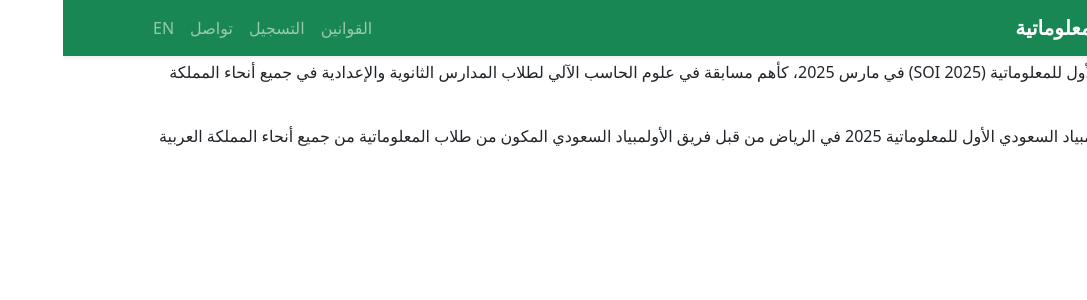
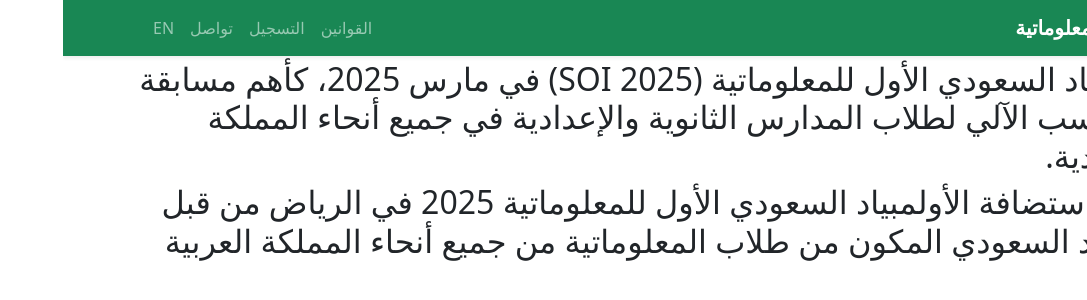
Before and after one commit to Saudi-olympiad-in-informatics/Website, a Jekyll site: the page built from root/index.md, in a window 1280 px wide. Shown: the top 300 px of the page, without its empty margins (193-1280 px from the left). Built offline with Jekyll 4.4.1, drawn with Linux system fonts in a browser that asks for light colours; nearby versions of some CDN libraries; our own code applies the rules of GitHub Pages for plain Markdown files.

Commit message:
refinements

```diff
--- a/root/index.md
+++ b/root/index.md
@@ -3,6 +3,6 @@
 lang: ar
 ---
 
-ستقام الأولمبياد السعودي الأول للمعلوماتية (SOI 2025) في مارس 2025، كأهم مسابقة في علوم الحاسب الآلي لطلاب المدارس الثانوية والإعدادية في جميع أنحاء المملكة العربية السعودية.
+## ستقام الأولمبياد السعودي الأول للمعلوماتية (SOI 2025) في مارس 2025، كأهم مسابقة في علوم الحاسب الآلي لطلاب المدارس الثانوية والإعدادية في جميع أنحاء المملكة العربية السعودية.
 
-سيتم تنظيم واستضافة الأولمبياد السعودي الأول للمعلوماتية 2025 في الرياض من قبل فريق الأولمبياد السعودي المكون من طلاب المعلوماتية من جميع أنحاء المملكة العربية السعودية.
+## سيتم تنظيم واستضافة الأولمبياد السعودي الأول للمعلوماتية 2025 في الرياض من قبل فريق الأولمبياد السعودي المكون من طلاب المعلوماتية من جميع أنحاء المملكة العربية السعودية.
```
Also changed, not shown: root/en/contact.md (+3 -0 lines), root/en/index.md (+2 -2 lines).
